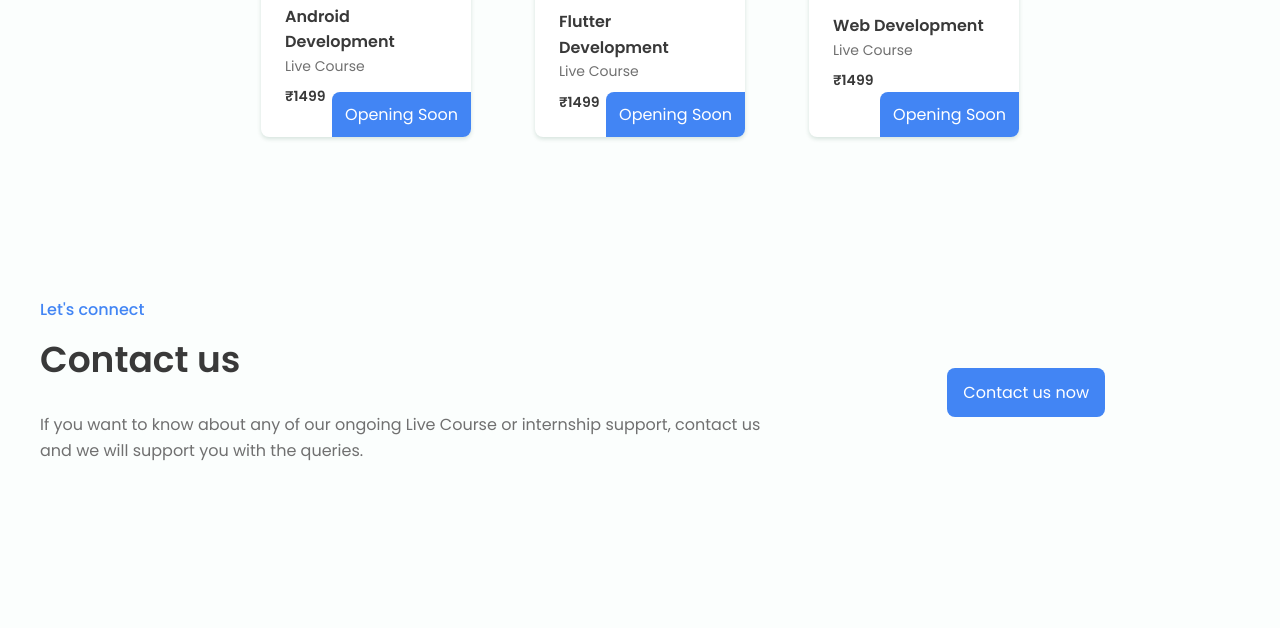
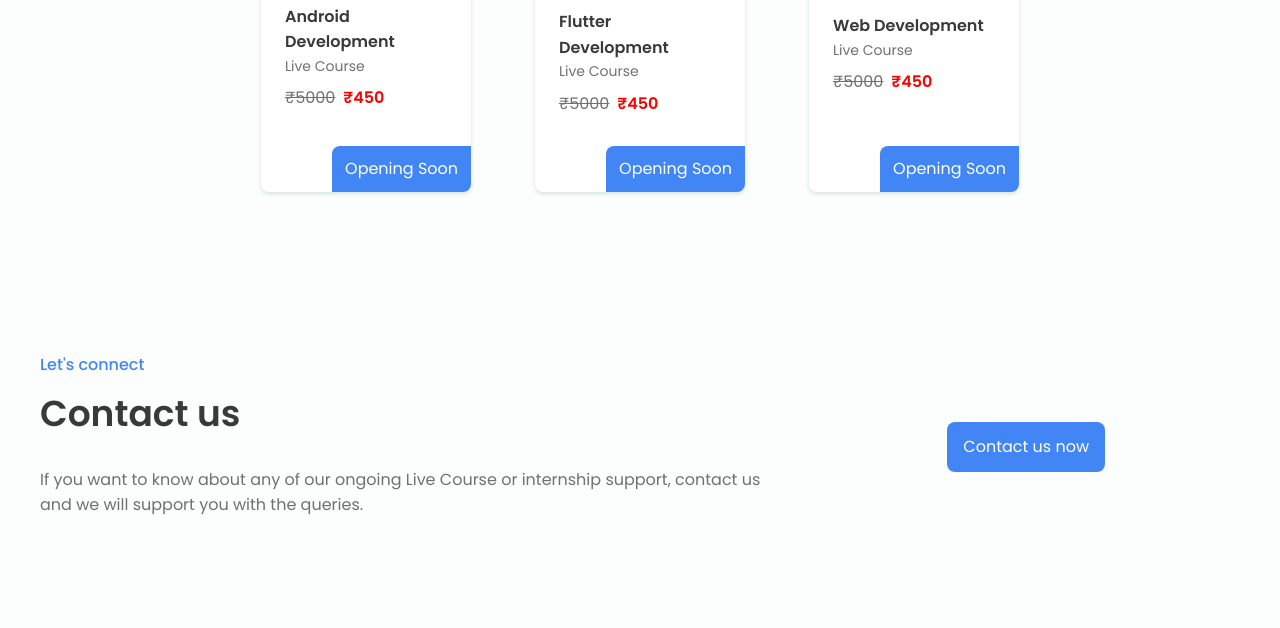
Before and after one commit to AbhishekTilwar/Website-build, a plain HTML site: page Internship.html in a window 1280 px wide. Shown: the part 2428-3056 px from the top of the page. Drawn offline with nearby package versions, Linux system fonts and the light colour scheme; a script that the page names is missing.

Commit message:
pricing added

```diff
--- a/Internship.html
+++ b/Internship.html
@@ -286,14 +286,22 @@
                                     <img src="assets/img/android.png" alt="" class="menu__img">
                                     <h3 class="menu__name">Android <br>Development</h3>
                                     <span class="menu__detail">Live Course</span>
-                                    <span class="menu__preci">₹1499</span>
+                                    <div class="pricing">
+                                        <span class="original-price">₹5000</span>
+                                        <span class="sale-price">₹450</span>
+                                      </div>
+                                      <br><br>
                                     <a href="#" class="button menu__button_blue"><span >Opening Soon</span></a>
                                 </div>
                                 <div class="menu__content">
                                     <img src="assets/img/flutter.png" alt="" class="menu__img">
                                     <h3 class="menu__name">Flutter <br>Development</h3>
                                     <span class="menu__detail">Live Course</span>
-                                    <span class="menu__preci">₹1499</span>
+                                    <div class="pricing">
+                                        <span class="original-price">₹5000</span>
+                                        <span class="sale-price">₹450</span>
+                                      </div>
+                                      <br><br>
                                     <a href="#" class="button menu__button_blue"><span >Opening Soon</span></a>
                                 </div>
 
@@ -302,7 +310,11 @@
                                     <img src="assets/img/vanilla.png" alt="" class="menu__img">
                                     <h3 class="menu__name">Web Development</h3>
                                     <span class="menu__detail">Live Course</span>
-                                    <span class="menu__preci">₹1499</span>
+                                    <div class="pricing">
+                                        <span class="original-price">₹5000</span>
+                                        <span class="sale-price">₹450</span>
+                                      </div>
+                                      <br><br>
                                     <a href="#" class="button menu__button_blue"><span >Opening Soon</span></a>
                                 </div>
 
```
